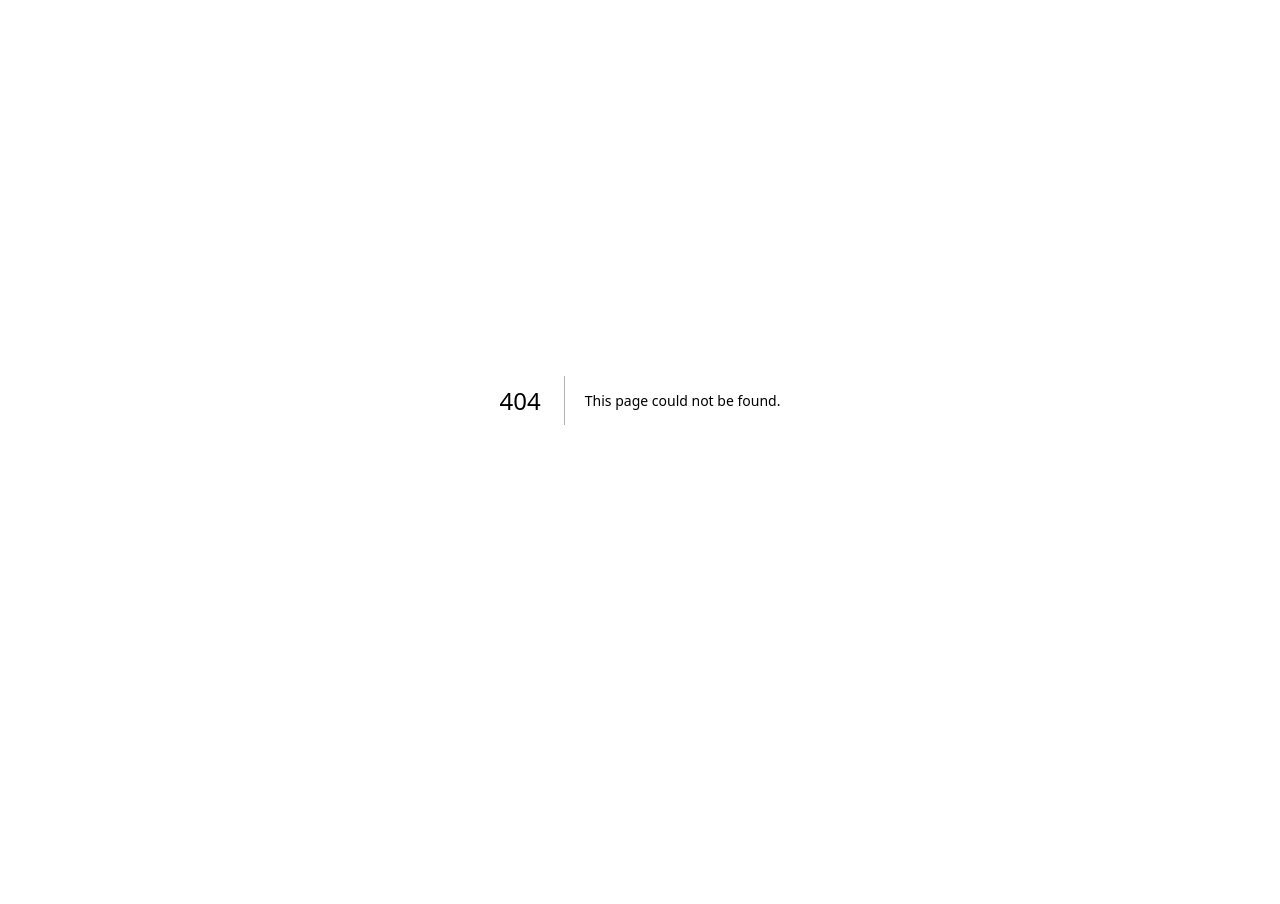
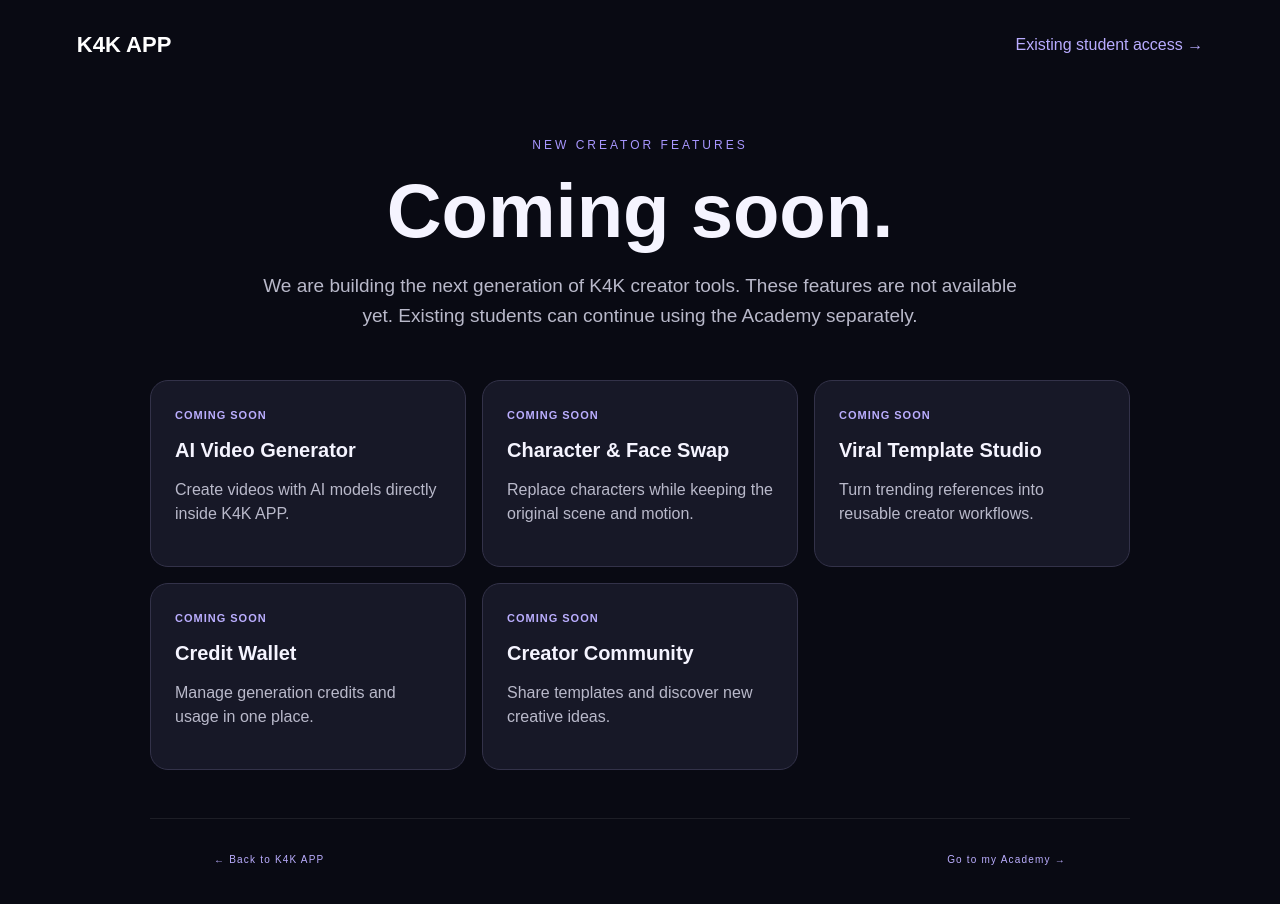
Before and after one commit to kreativestudios4k-lgtm/k4k-academy-v2, a Next.js app: page /k4k-app/coming-soon in a window 1280 px wide. Before the commit this address had no page. Shown: the top 904 px of the page. Before the commit the page ends 800 px from the top, so only its background shows below. Built offline with nearby package versions, Linux system fonts and the light colour scheme.

Commit message:
Add coming-soon preview for unreleased creator features

```diff
--- /dev/null
+++ b/app/k4k-app/coming-soon/page.js
@@ -0,0 +1,31 @@
+import Link from 'next/link';
+export const metadata={title:'Coming Soon | K4K APP'};
+const features=[
+ ['AI Video Generator','Create videos with AI models directly inside K4K APP.'],
+ ['Character & Face Swap','Replace characters while keeping the original scene and motion.'],
+ ['Viral Template Studio','Turn trending references into reusable creator workflows.'],
+ ['Credit Wallet','Manage generation credits and usage in one place.'],
+ ['Creator Community','Share templates and discover new creative ideas.']
+];
+export default function ComingSoon(){return <main style={{minHeight:'100vh',background:'#090a13',color:'#f5f4ff',padding:'32px max(20px,6vw)',fontFamily:'Arial,sans-serif'}}>
+ <header style={{display:'flex',justifyContent:'space-between',alignItems:'center',gap:16,flexWrap:'wrap'}}>
+  <Link href="/k4k-app" style={{color:'white',fontSize:22,fontWeight:800,textDecoration:'none'}}>K4K APP</Link>
+  <Link href="/academy" style={{color:'#b9acff'}}>Existing student access →</Link>
+ </header>
+ <section style={{maxWidth:780,margin:'80px auto 48px',textAlign:'center'}}>
+  <p style={{letterSpacing:3,fontSize:12,color:'#a897ff'}}>NEW CREATOR FEATURES</p>
+  <h1 style={{fontSize:'clamp(42px,7vw,76px)',lineHeight:1.08,margin:'18px 0'}}>Coming soon.</h1>
+  <p style={{color:'#b9b9ca',fontSize:19,lineHeight:1.6}}>We are building the next generation of K4K creator tools. These features are not available yet. Existing students can continue using the Academy separately.</p>
+ </section>
+ <section style={{maxWidth:980,margin:'0 auto',display:'grid',gridTemplateColumns:'repeat(auto-fit,minmax(250px,1fr))',gap:16}}>
+  {features.map(([name,description])=><article key={name} style={{padding:24,background:'#171827',border:'1px solid #333249',borderRadius:18}}>
+   <span style={{fontSize:11,color:'#bbaeff',fontWeight:700,letterSpacing:1}}>COMING SOON</span>
+   <h2 style={{fontSize:20,margin:'16px 0 8px'}}>{name}</h2>
+   <p style={{color:'#b9b9ca',lineHeight:1.5}}>{description}</p>
+  </article>)}
+ </section>
+ <footer style={{maxWidth:980,margin:'48px auto',display:'flex',justifyContent:'space-between',gap:16,flexWrap:'wrap'}}>
+  <Link href="/k4k-app" style={{color:'#bbaeff'}}>← Back to K4K APP</Link>
+  <Link href="/academy" style={{color:'#bbaeff'}}>Go to my Academy →</Link>
+ </footer>
+ </main>}
```
